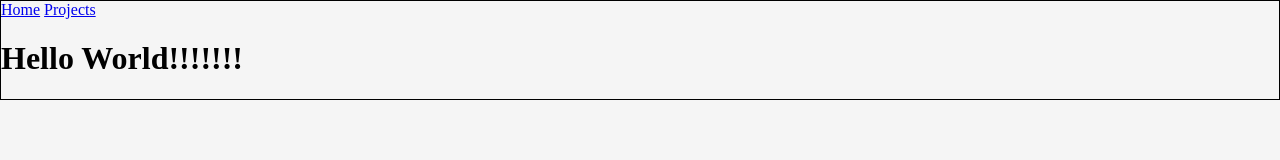
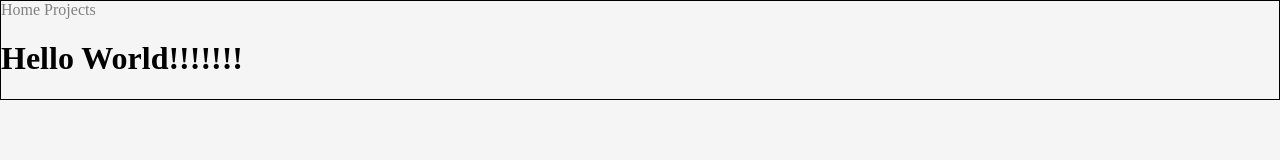
Before and after one commit to MattMW04/MattMW04.github.io, a plain HTML site: page index.html in a window 1280 px wide. Drawn offline with Linux system fonts and the light colour scheme.

Commit message:
further navigation css changes

```diff
--- a/assets/style.css
+++ b/assets/style.css
@@ -3,6 +3,7 @@ body{
     padding:0%;
     background:whitesmoke;
 }
+
 .container{
     display:flex;
     flex-direction: column;
@@ -17,8 +18,26 @@ ul{
     padding: 0%;
     width: auto;
 }
+
 li{
     display: inline-block;
     text-align: center;
     color:black;
+    align-items:center;
+    text-decoration: none;
 }
+
+ul li:hover{
+    background-color:lightgrey;
+}
+
+.navLink{
+    text-decoration: none;
+    list-style: none;
+    display: inline-block;
+    text-align: center;
+    color: grey;
+    margin: 0;
+    padding: 0;
+
+}
--- a/index.html
+++ b/index.html
@@ -10,8 +10,8 @@
     <div class="container">
         <nav>
             <ul>
-                <li><a href="index.html">Home</a></li>
-                <li><a href="project.html">Projects</a> </li>
+                <li><a class="navLink" href="index.html">Home</a></li>
+                <li><a class="navLink" href="project.html">Projects</a> </li>
             </ul>
         </nav>
         <h1 id="title">Hello World!!!!!!!</h1>
```
